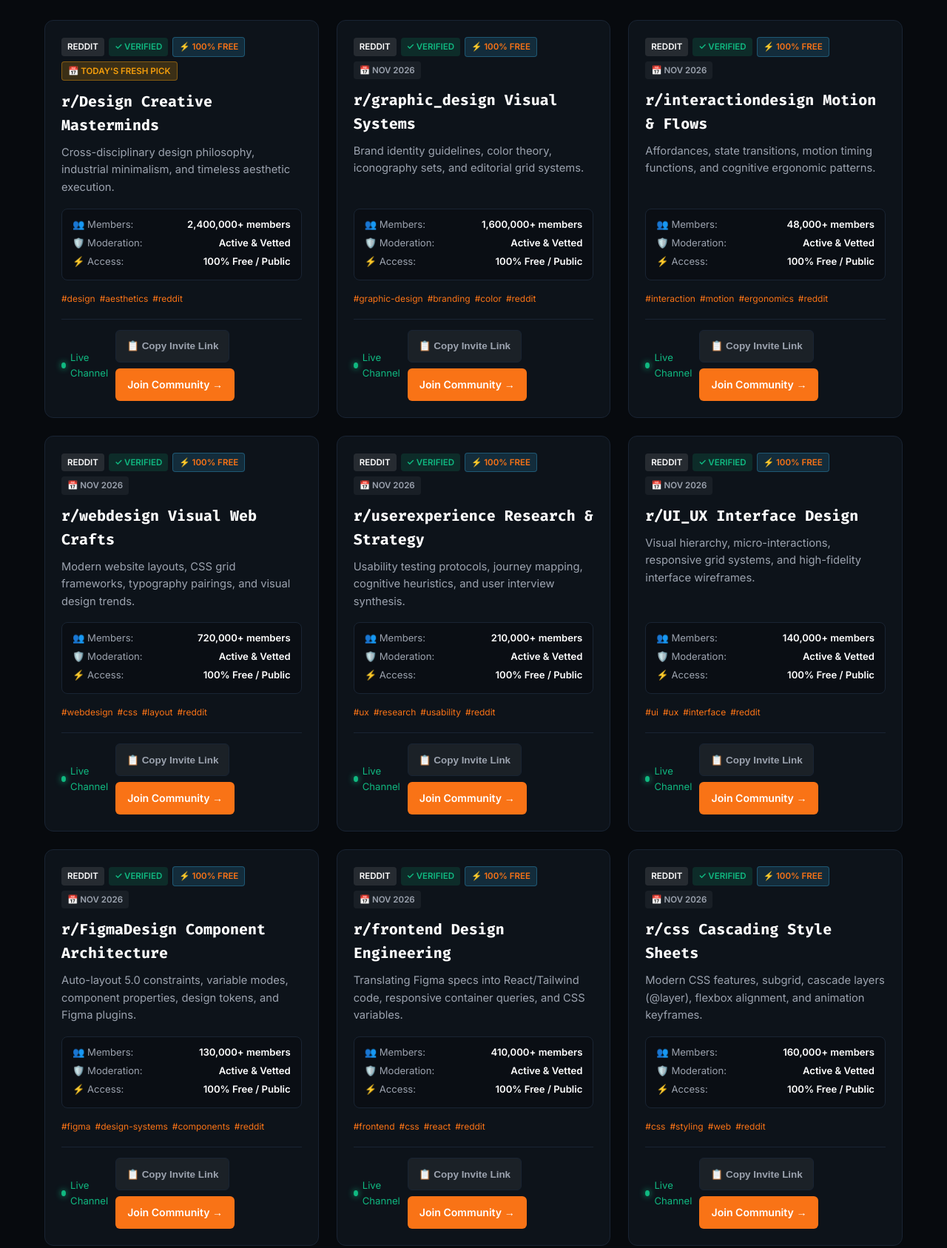
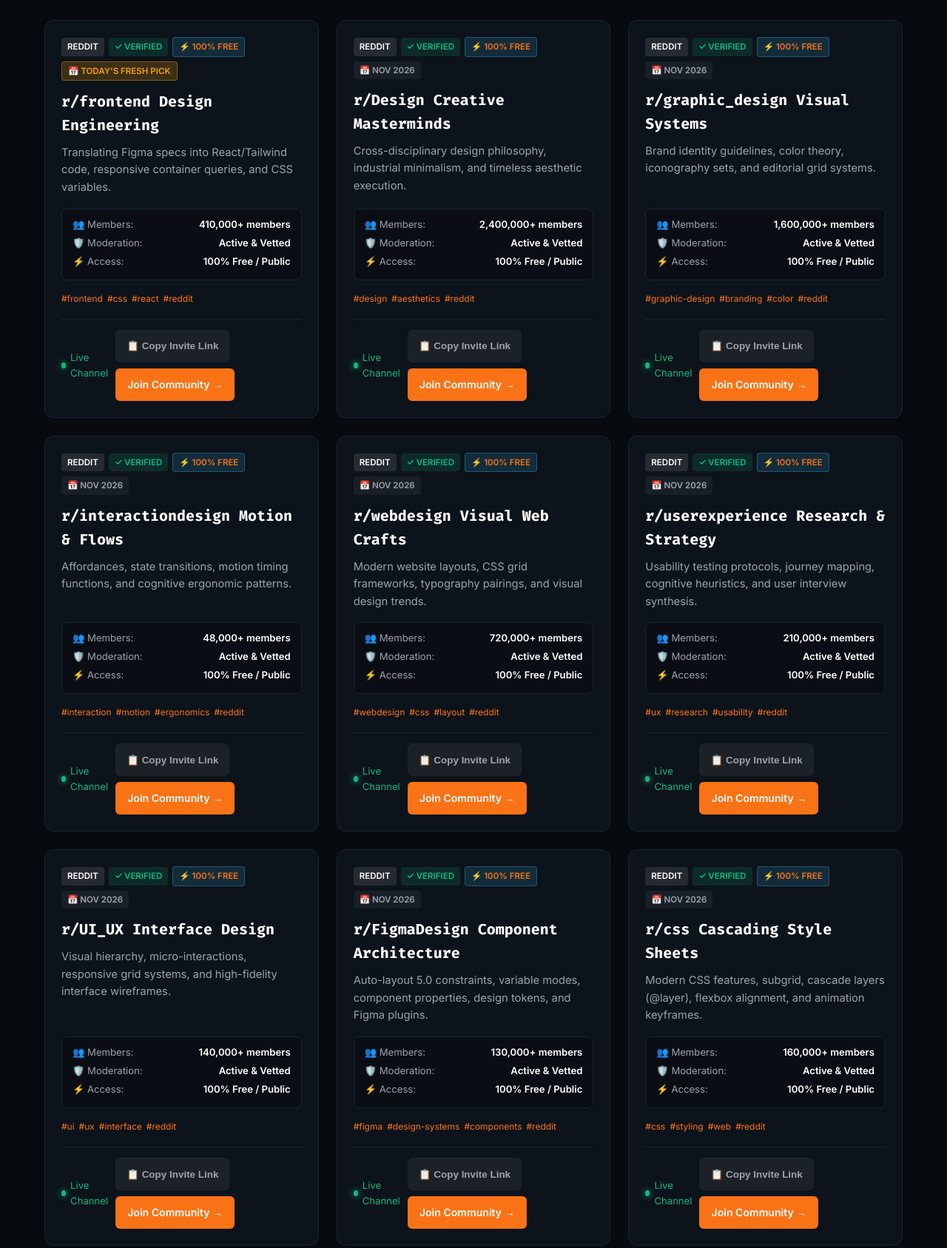
Before and after one commit to jibranpcccc/figma-design-systems-ui-architects-hub, a plain HTML site: page index.html in a window 1280 px wide. Shown: the part 1208-2895 px from the top of the page at 74% size. Drawn offline with Linux system fonts and the light colour scheme.

```diff
--- a/index.html
+++ b/index.html
@@ -148,58 +148,58 @@
           {
             "@type": "ListItem",
             "position": 1,
+            "name": "r/frontend Design Engineering",
+            "description": "Translating Figma specs into React/Tailwind code, responsive container queries, and CSS variables.",
+            "url": "https://www.reddit.com/r/frontend/"
+          },
+          {
+            "@type": "ListItem",
+            "position": 2,
             "name": "r/Design Creative Masterminds",
             "description": "Cross-disciplinary design philosophy, industrial minimalism, and timeless aesthetic execution.",
             "url": "https://www.reddit.com/r/Design/"
           },
           {
             "@type": "ListItem",
-            "position": 2,
+            "position": 3,
             "name": "r/graphic_design Visual Systems",
             "description": "Brand identity guidelines, color theory, iconography sets, and editorial grid systems.",
             "url": "https://www.reddit.com/r/graphic_design/"
           },
           {
             "@type": "ListItem",
-            "position": 3,
+            "position": 4,
             "name": "r/interactiondesign Motion & Flows",
             "description": "Affordances, state transitions, motion timing functions, and cognitive ergonomic patterns.",
             "url": "https://www.reddit.com/r/interactiondesign/"
           },
           {
             "@type": "ListItem",
-            "position": 4,
+            "position": 5,
             "name": "r/webdesign Visual Web Crafts",
             "description": "Modern website layouts, CSS grid frameworks, typography pairings, and visual design trends.",
             "url": "https://www.reddit.com/r/webdesign/"
           },
           {
             "@type": "ListItem",
-            "position": 5,
+            "position": 6,
             "name": "r/userexperience Research & Strategy",
             "description": "Usability testing protocols, journey mapping, cognitive heuristics, and user interview synthesis.",
             "url": "https://www.reddit.com/r/userexperience/"
           },
           {
             "@type": "ListItem",
-            "position": 6,
+            "position": 7,
             "name": "r/UI_UX Interface Design",
             "description": "Visual hierarchy, micro-interactions, responsive grid systems, and high-fidelity interface wireframes.",
             "url": "https://www.reddit.com/r/UI_UX/"
           },
           {
             "@type": "ListItem",
-            "position": 7,
+            "position": 8,
             "name": "r/FigmaDesign Component Architecture",
             "description": "Auto-layout 5.0 constraints, variable modes, component properties, design tokens, and Figma plugins.",
             "url": "https://www.reddit.com/r/FigmaDesign/"
-          },
-          {
-            "@type": "ListItem",
-            "position": 8,
-            "name": "r/frontend Design Engineering",
-            "description": "Translating Figma specs into React/Tailwind code, responsive container queries, and CSS variables.",
-            "url": "https://www.reddit.com/r/frontend/"
           },
           {
             "@type": "ListItem",
@@ -615,12 +615,36 @@
         </div>
         <div id="vetted-communities" class="grid">
 
-        <div id="community-card-1" class="card" data-platform="reddit" data-category="general design">
+        <div id="community-card-1" class="card" data-platform="reddit" data-category="design implementation">
             <div class="card-header">
                 <span class="badge badge-platform">Reddit</span>
                 <span class="badge badge-verified">✓ Verified</span>
                 <span class="badge badge-free">⚡ 100% Free</span>
                 <span class="badge badge-date" style="background: rgba(245, 158, 11, 0.2); color: #f59e0b; border: 1px solid rgba(245, 158, 11, 0.4); font-weight: 700;">📅 Today's Fresh Pick</span>
+            </div>
+            <h3 class="card-title">r/frontend Design Engineering</h3>
+            <p class="card-desc">Translating Figma specs into React/Tailwind code, responsive container queries, and CSS variables.</p>
+            <div class="spec-matrix">
+                <div class="spec-row"><span>👥 Members:</span> <strong>410,000+ members</strong></div>
+                <div class="spec-row"><span>🛡️ Moderation:</span> <strong>Active & Vetted</strong></div>
+                <div class="spec-row"><span>⚡ Access:</span> <strong>100% Free / Public</strong></div>
+            </div>
+            <div class="tags-row"><span class="tag">#frontend</span><span class="tag">#css</span><span class="tag">#react</span><span class="tag">#reddit</span></div>
+            <div class="card-footer">
+                <span class="activity-pulse"><span class="pulse-dot"></span> Live Channel</span>
+                <div class="card-actions">
+                    <button class="btn-copy-invite" onclick="copyInviteLink(event, 'https://www.reddit.com/r/frontend/')">📋 Copy Invite Link</button>
+                    <a href="https://www.reddit.com/r/frontend/" target="_blank" rel="noopener noreferrer" class="btn-join">Join Community →</a>
+                </div>
+            </div>
+        </div>
+
+        <div id="community-card-2" class="card" data-platform="reddit" data-category="general design">
+            <div class="card-header">
+                <span class="badge badge-platform">Reddit</span>
+                <span class="badge badge-verified">✓ Verified</span>
+                <span class="badge badge-free">⚡ 100% Free</span>
+                <span class="badge badge-date">📅 Nov 2026</span>
             </div>
             <h3 class="card-title">r/Design Creative Masterminds</h3>
             <p class="card-desc">Cross-disciplinary design philosophy, industrial minimalism, and timeless aesthetic execution.</p>
@@ -639,7 +663,7 @@
             </div>
         </div>
 
-        <div id="community-card-2" class="card" data-platform="reddit" data-category="graphic design">
+        <div id="community-card-3" class="card" data-platform="reddit" data-category="graphic design">
             <div class="card-header">
                 <span class="badge badge-platform">Reddit</span>
                 <span class="badge badge-verified">✓ Verified</span>
@@ -663,7 +687,7 @@
             </div>
         </div>
 
-        <div id="community-card-3" class="card" data-platform="reddit" data-category="interaction design">
+        <div id="community-card-4" class="card" data-platform="reddit" data-category="interaction design">
             <div class="card-header">
                 <span class="badge badge-platform">Reddit</span>
                 <span class="badge badge-verified">✓ Verified</span>
@@ -687,7 +711,7 @@
             </div>
         </div>
 
-        <div id="community-card-4" class="card" data-platform="reddit" data-category="web design">
+        <div id="community-card-5" class="card" data-platform="reddit" data-category="web design">
             <div class="card-header">
                 <span class="badge badge-platform">Reddit</span>
                 <span class="badge badge-verified">✓ Verified</span>
@@ -711,7 +735,7 @@
             </div>
         </div>
 
-        <div id="community-card-5" class="card" data-platform="reddit" data-category="user experience">
+        <div id="community-card-6" class="card" data-platform="reddit" data-category="user experience">
             <div class="card-header">
                 <span class="badge badge-platform">Reddit</span>
                 <span class="badge badge-verified">✓ Verified</span>
@@ -735,7 +759,7 @@
             </div>
         </div>
 
-        <div id="community-card-6" class="card" data-platform="reddit" data-category="ui/ux design">
+        <div id="community-card-7" class="card" data-platform="reddit" data-category="ui/ux design">
             <div class="card-header">
                 <span class="badge badge-platform">Reddit</span>
                 <span class="badge badge-verified">✓ Verified</span>
@@ -759,7 +783,7 @@
             </div>
         </div>
 
-        <div id="community-card-7" class="card" data-platform="reddit" data-category="figma & design systems">
+        <div id="community-card-8" class="card" data-platform="reddit" data-category="figma & design systems">
             <div class="card-header">
                 <span class="badge badge-platform">Reddit</span>
                 <span class="badge badge-verified">✓ Verified</span>
@@ -779,30 +803,6 @@
                 <div class="card-actions">
                     <button class="btn-copy-invite" onclick="copyInviteLink(event, 'https://www.reddit.com/r/FigmaDesign/')">📋 Copy Invite Link</button>
                     <a href="https://www.reddit.com/r/FigmaDesign/" target="_blank" rel="noopener noreferrer" class="btn-join">Join Community →</a>
-                </div>
-            </div>
-        </div>
-
-        <div id="community-card-8" class="card" data-platform="reddit" data-category="design implementation">
-            <div class="card-header">
-                <span class="badge badge-platform">Reddit</span>
-                <span class="badge badge-verified">✓ Verified</span>
-                <span class="badge badge-free">⚡ 100% Free</span>
-                <span class="badge badge-date">📅 Nov 2026</span>
-            </div>
-            <h3 class="card-title">r/frontend Design Engineering</h3>
-            <p class="card-desc">Translating Figma specs into React/Tailwind code, responsive container queries, and CSS variables.</p>
-            <div class="spec-matrix">
-                <div class="spec-row"><span>👥 Members:</span> <strong>410,000+ members</strong></div>
-                <div class="spec-row"><span>🛡️ Moderation:</span> <strong>Active & Vetted</strong></div>
-                <div class="spec-row"><span>⚡ Access:</span> <strong>100% Free / Public</strong></div>
-            </div>
-            <div class="tags-row"><span class="tag">#frontend</span><span class="tag">#css</span><span class="tag">#react</span><span class="tag">#reddit</span></div>
-            <div class="card-footer">
-                <span class="activity-pulse"><span class="pulse-dot"></span> Live Channel</span>
-                <div class="card-actions">
-                    <button class="btn-copy-invite" onclick="copyInviteLink(event, 'https://www.reddit.com/r/frontend/')">📋 Copy Invite Link</button>
-                    <a href="https://www.reddit.com/r/frontend/" target="_blank" rel="noopener noreferrer" class="btn-join">Join Community →</a>
                 </div>
             </div>
         </div>
```
Also changed, not shown: data/groups.json (+20 -19 lines), feed.xml (+9 -2 lines).
